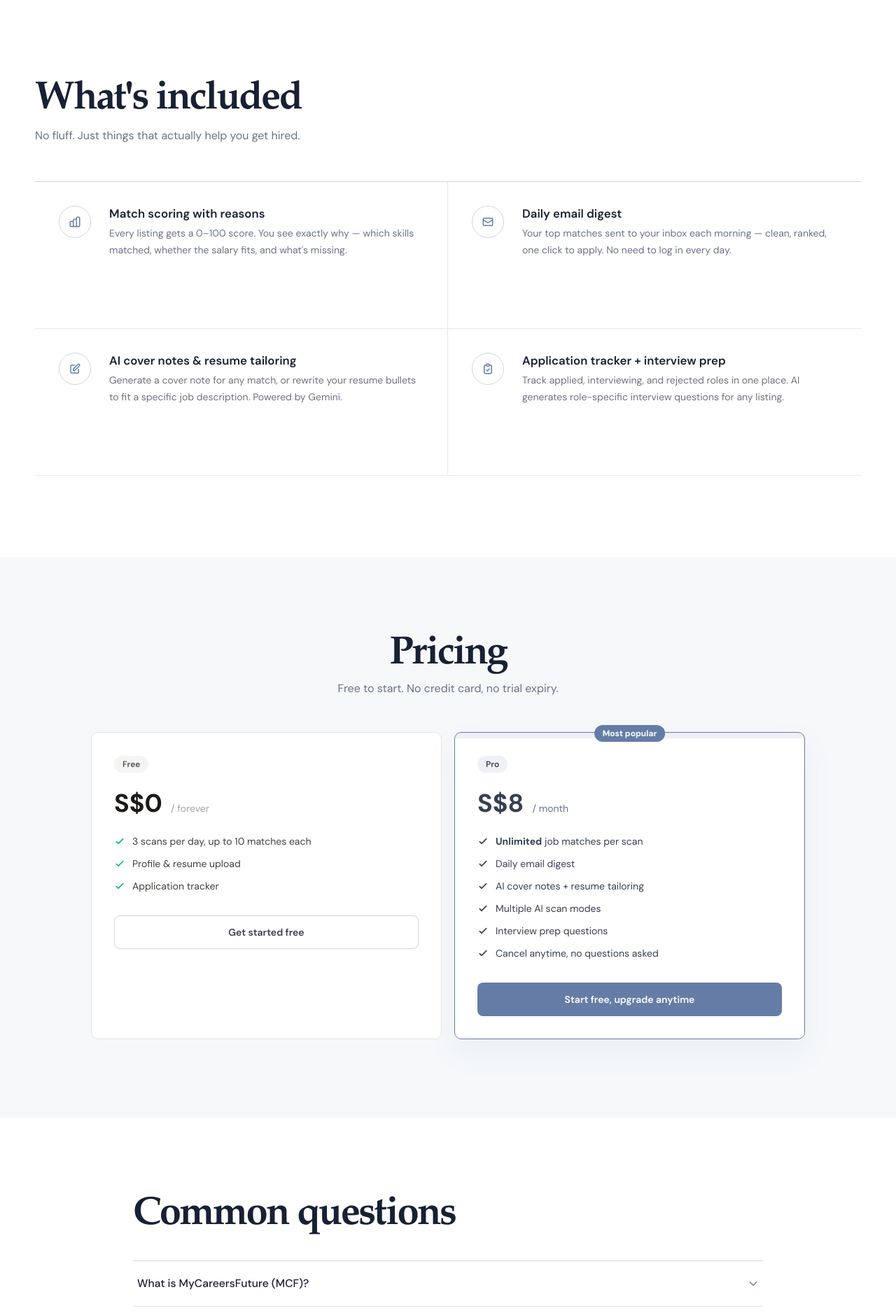
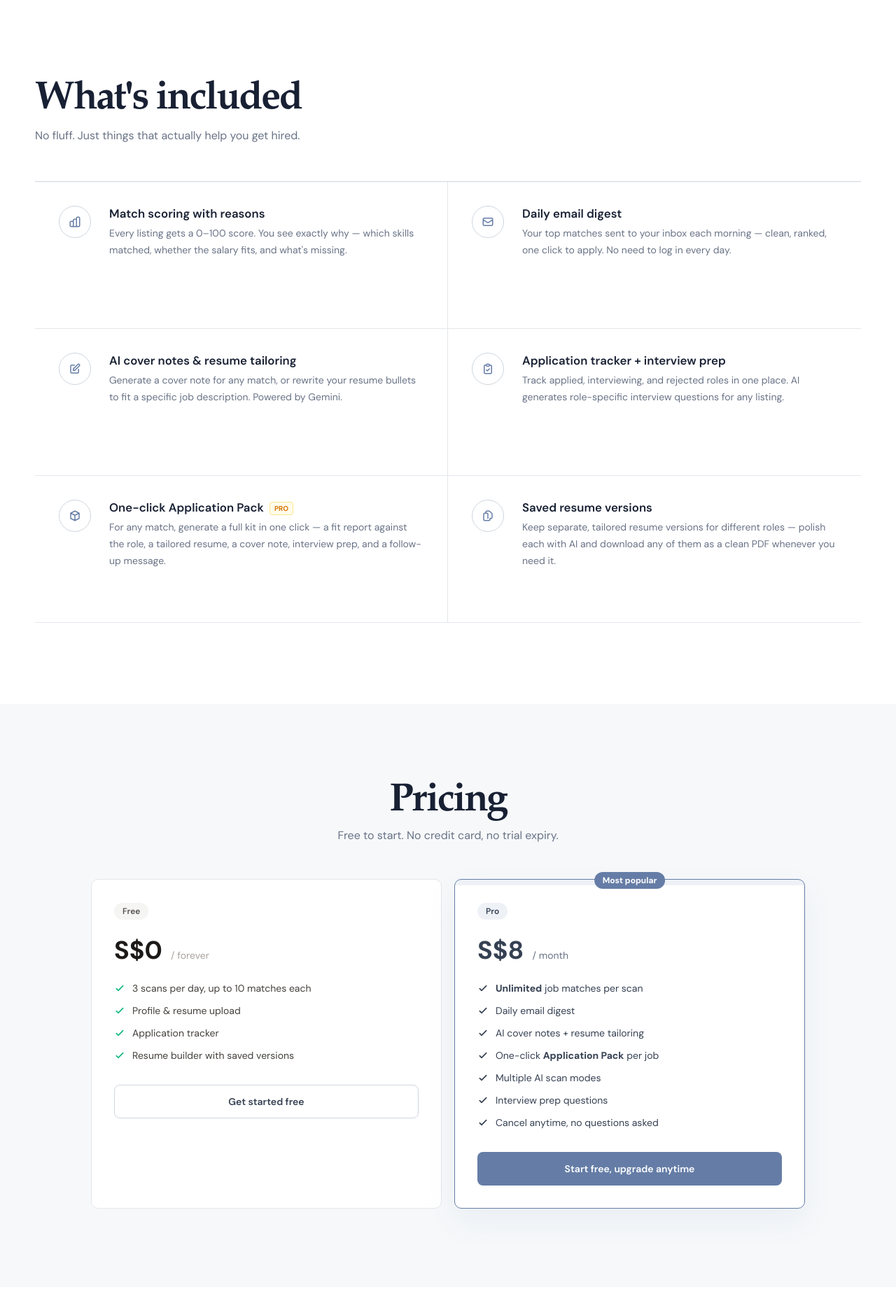
Before and after one commit to salvestr0/JobScanner, a Flask app: page / in a window 1280 px wide. Shown: the part 2562-4441 px from the top of the page at 70% size. Run offline with Flask 3, Linux system fonts and the light colour scheme; parts of the project's set-up code (start-up, migrations or seed data) failed here and were passed over; some libraries are stand-ins or nearby versions.

Commit message:
Add Application Pack and saved resume versions to landing page
Two new feature cards (Application Pack PRO, saved resume versions) and
matching pricing bullets reflecting features already shipped.

Co-Authored-By: Claude Opus 4.8 (1M context) <noreply@anthropic.com>

```diff
--- a/templates/home.html
+++ b/templates/home.html
@@ -1411,6 +1411,26 @@
           <p class="text-stone-500 text-sm leading-relaxed">Track applied, interviewing, and rejected roles in one place. AI generates role-specific interview questions for any listing.</p>
         </div>
 
+        <div class="bg-white border border-stone-200 rounded-2xl p-6 hover:border-stone-300 transition-colors">
+          <div class="w-9 h-9 bg-amber-50 border border-amber-200 rounded-xl flex items-center justify-center mb-4">
+            <svg class="w-4.5 h-4.5 text-amber-600" fill="none" stroke="currentColor" viewBox="0 0 24 24" style="width:18px;height:18px">
+              <path stroke-linecap="round" stroke-linejoin="round" stroke-width="2" d="M20 7l-8-4-8 4m16 0l-8 4m8-4v10l-8 4m0-10L4 7m8 4v10M4 7v10l8 4"/>
+            </svg>
+          </div>
+          <h3 class="font-semibold text-stone-900 mb-1.5">One-click Application Pack <span class="ml-1 text-[10px] font-bold text-amber-600 bg-amber-50 border border-amber-200 rounded px-1.5 py-0.5 align-middle">PRO</span></h3>
+          <p class="text-stone-500 text-sm leading-relaxed">For any match, generate a full kit in one click — a fit report against the role, a tailored resume, a cover note, interview prep, and a follow-up message.</p>
+        </div>
+
+        <div class="bg-white border border-stone-200 rounded-2xl p-6 hover:border-stone-300 transition-colors">
+          <div class="w-9 h-9 bg-amber-50 border border-amber-200 rounded-xl flex items-center justify-center mb-4">
+            <svg class="w-4.5 h-4.5 text-amber-600" fill="none" stroke="currentColor" viewBox="0 0 24 24" style="width:18px;height:18px">
+              <path stroke-linecap="round" stroke-linejoin="round" stroke-width="2" d="M8 7V5a2 2 0 012-2h4.586a1 1 0 01.707.293l4.414 4.414a1 1 0 01.293.707V15a2 2 0 01-2 2h-2M8 7H6a2 2 0 00-2 2v10a2 2 0 002 2h8a2 2 0 002-2v-2M8 7h2a2 2 0 012 2v8"/>
+            </svg>
+          </div>
+          <h3 class="font-semibold text-stone-900 mb-1.5">Saved resume versions</h3>
+          <p class="text-stone-500 text-sm leading-relaxed">Keep separate, tailored resume versions for different roles — polish each with AI and download any of them as a clean PDF whenever you need it.</p>
+        </div>
+
       </div>
     </div>
   </section>
@@ -1447,6 +1467,10 @@
               <svg class="w-4 h-4 text-emerald-500 flex-shrink-0 mt-0.5" fill="none" stroke="currentColor" viewBox="0 0 24 24"><path stroke-linecap="round" stroke-linejoin="round" stroke-width="2.5" d="M5 13l4 4L19 7"/></svg>
               Application tracker
             </li>
+            <li class="flex items-start gap-2.5 text-stone-700">
+              <svg class="w-4 h-4 text-emerald-500 flex-shrink-0 mt-0.5" fill="none" stroke="currentColor" viewBox="0 0 24 24"><path stroke-linecap="round" stroke-linejoin="round" stroke-width="2.5" d="M5 13l4 4L19 7"/></svg>
+              Resume builder with saved versions
+            </li>
           </ul>
           <a href="/register"
             class="block w-full text-center border border-stone-300 hover:border-stone-400 text-stone-700 hover:text-stone-900 font-semibold py-3 rounded-xl transition-colors text-sm">
@@ -1478,6 +1502,10 @@
             <li class="flex items-start gap-2.5 text-white">
               <svg class="w-4 h-4 text-white flex-shrink-0 mt-0.5" fill="none" stroke="currentColor" viewBox="0 0 24 24"><path stroke-linecap="round" stroke-linejoin="round" stroke-width="2.5" d="M5 13l4 4L19 7"/></svg>
               AI cover notes + resume tailoring
+            </li>
+            <li class="flex items-start gap-2.5 text-white">
+              <svg class="w-4 h-4 text-white flex-shrink-0 mt-0.5" fill="none" stroke="currentColor" viewBox="0 0 24 24"><path stroke-linecap="round" stroke-linejoin="round" stroke-width="2.5" d="M5 13l4 4L19 7"/></svg>
+              <span>One-click <strong>Application Pack</strong> per job</span>
             </li>
             <li class="flex items-start gap-2.5 text-white">
               <svg class="w-4 h-4 text-white flex-shrink-0 mt-0.5" fill="none" stroke="currentColor" viewBox="0 0 24 24"><path stroke-linecap="round" stroke-linejoin="round" stroke-width="2.5" d="M5 13l4 4L19 7"/></svg>
```
